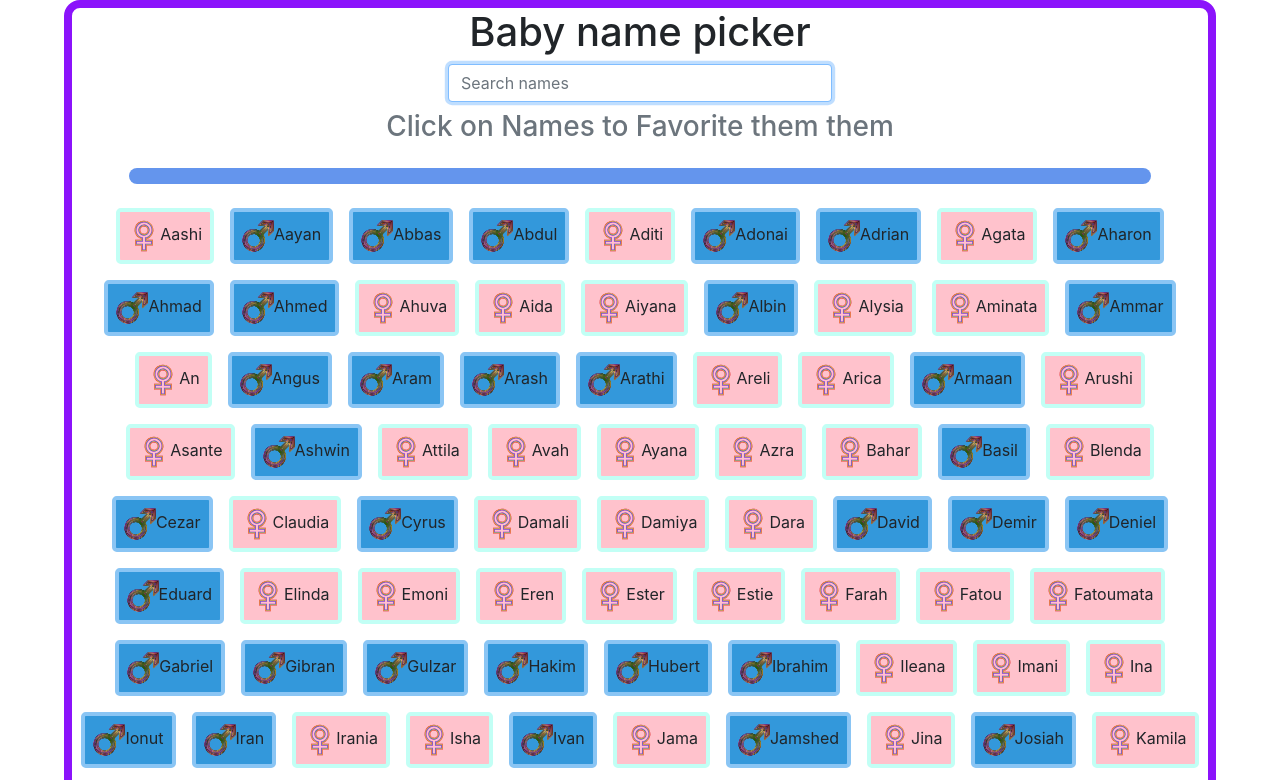
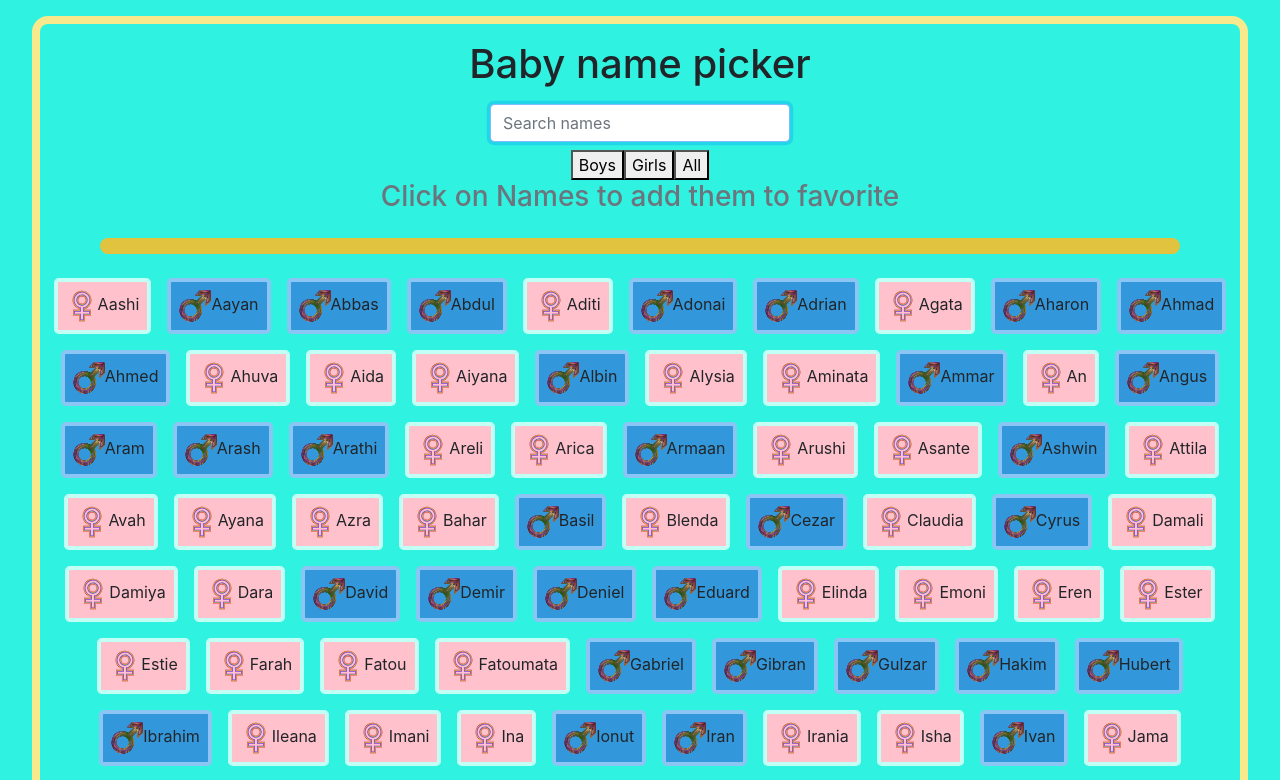
Before and after one commit to iTrip23/baby-names, a React (Create React App) app: page / in a window 1280 px wide. Shown: the top 780 px of the page. Built offline with nearby package versions, Linux system fonts and the light colour scheme.

Commit message:
filter functionality done, needs styling

```diff
--- a/src/App.css
+++ b/src/App.css
@@ -1,5 +1,6 @@
 body {
 	min-height: 100vh;
+	background-color:#2FF3E0;
 }
 
 hr {
@@ -8,7 +9,7 @@ hr {
 	margin: 1rem auto;
 	height: 1rem;
 	border: none;
-	background-color: cornflowerblue;
+	background-color: #E1C340;
 	display: block;
 }
 
@@ -48,9 +49,10 @@ hr {
 }
 
 .App {
+	margin: 1rem 0;
 	text-align: center;
-	max-width: 90vw;
-	border: solid 0.5rem hsl(271, 97%, 53%);
+	max-width: 95vw;
+	border: solid 0.5rem #F8EA8C;
 	border-radius: 1rem;
 }
 
--- a/src/App.js
+++ b/src/App.js
@@ -2,18 +2,25 @@ import React, { useState } from 'react';
 import Search from './Search.js';
 import NamesContainer from './NamesContainer.js'
 import FavNames from './FavNames.js';
+import FilterButton from './FilterButton.js';
+import FilterNames from './FilterNames.js';
 import './App.css';
 
 function App({ names }) {
 	const [searchValue, setSearchValue] = useState('');
 	const [favNames, setFavNames] = useState([]);
+	const [babyNames, setBabyNames] = useState(names);
 
+	console.log(FilterNames.boy(names));
 	return (
 		<div className="App mx-auto">
-			<h1>Baby name picker</h1>
+			<h1 className='m-3'>Baby name picker</h1>
 			<Search searchValue={searchValue} setSearchValue={setSearchValue} />
-			<FavNames names={names} favNames={favNames} setFavNames={setFavNames} />
-			<NamesContainer names={names} searchValue={searchValue} favNames={favNames} setFavNames={setFavNames} />
+			<FilterButton names={babyNames} onClickFunction={() => setBabyNames(FilterNames.boy(names))} filterMode={'Boys'} />
+			<FilterButton names={babyNames} onClickFunction={() => setBabyNames(FilterNames.girl(names))} filterMode={'Girls'} />
+			<FilterButton names={babyNames} onClickFunction={() => setBabyNames(FilterNames.all(names))} filterMode={'All'} />
+			<FavNames names={babyNames} favNames={favNames} setFavNames={setFavNames} />
+			<NamesContainer names={babyNames} searchValue={searchValue} favNames={favNames} setFavNames={setFavNames} />
 		</div>
 	);
 }
--- a/src/FavNames.js
+++ b/src/FavNames.js
@@ -7,8 +7,8 @@ const FavNames = ({ names, favNames, setFavNames }) => {
 
 	return (
 		<section className='name-container'>
-			<h3>{favNamesList.length === 0 ? <span className='text-muted'>Click on Names to Favorite them them</span>
-			: favNamesList.length === 1 ? <span>You Favorite name is: </span> : <span>You favorite names are :</span>}</h3>
+			<h3>{favNamesList.length === 0 ? <span className='text-muted'>Click on Names to add them to favorite</span>
+				: favNamesList.length === 1 ? <span>You Favorite name is: </span> : <span>You favorite names are :</span>}</h3>
 			{favNamesList.map((name, index) => <NameCard name={name} key={index} onClickFunction={remNameFromFav} />)}
 			<hr />
 		</section>
--- /dev/null
+++ b/src/FilterButton.js
@@ -0,0 +1,5 @@
+import React from 'react';
+
+const FilterButton = ({ names, onClickFunction, filterMode}) => (<button type='button' onClick={() => onClickFunction(names)}>{filterMode}</button>)
+
+export default FilterButton;
--- /dev/null
+++ b/src/FilterNames.js
@@ -0,0 +1,13 @@
+const FilterNames = {
+	boy: function (arr) {
+		return arr.filter(name => name.sex === 'm')
+	},
+	girl: function (arr) {
+		return arr.filter(name => name.sex === 'f')
+	},
+	all: function (arr) {
+		return arr;
+	}
+}
+
+export default FilterNames;
--- a/src/Search.js
+++ b/src/Search.js
@@ -6,7 +6,7 @@ const Search = ({ searchValue, setSearchValue }) => {
 	useEffect(() => inputRef.current.focus(), []);
 
 	return (
-		<input className="form-control m-2 mx-auto search-bar" type="search" placeholder="Search names" key='826318' aria-label="Search"
+		<input className="form-control m-2 mx-auto col-8 col-md-3" type="search" placeholder="Search names" key='826318' aria-label="Search"
 			value={searchValue} onChange={handleEvent} ref={inputRef} />
 	)
 }
```
